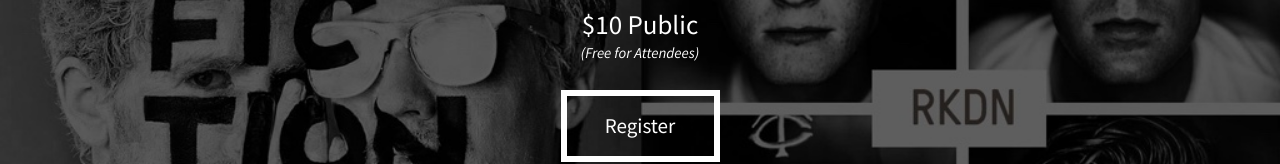
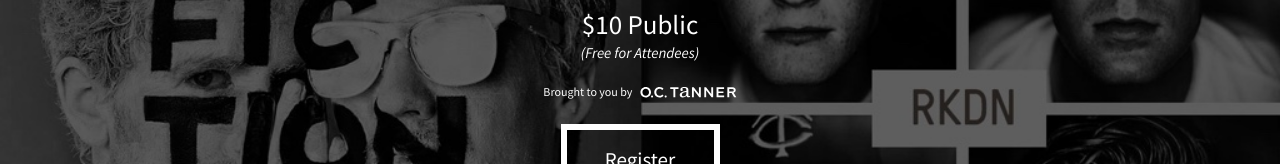
Before and after one commit to frontUtah/front_2015, a plain HTML site: page index.html in a window 1280 px wide. Shown: the part 4615-4779 px from the top of the page. Drawn offline with nearby package versions, Linux system fonts and the light colour scheme.

Commit message:
band brought to you by

```diff
--- a/index.html
+++ b/index.html
@@ -180,6 +180,7 @@
 					7:00 PM<br />
 					$10 Public<br />
 					<span>(Free for Attendees)</span>
+					<em style="font-size:12px;display:block;margin:-20px 0 10px 0;">Brought to you by &nbsp; <img src="img/oct_white.svg"></em>
 					<a href="https://www.eventbrite.com/e/front-2015-tickets-4723372735#quant_35759755_None">Register</a>
 					<p>3 hours. 2 bands. <br />
 					1 huge party.
```
